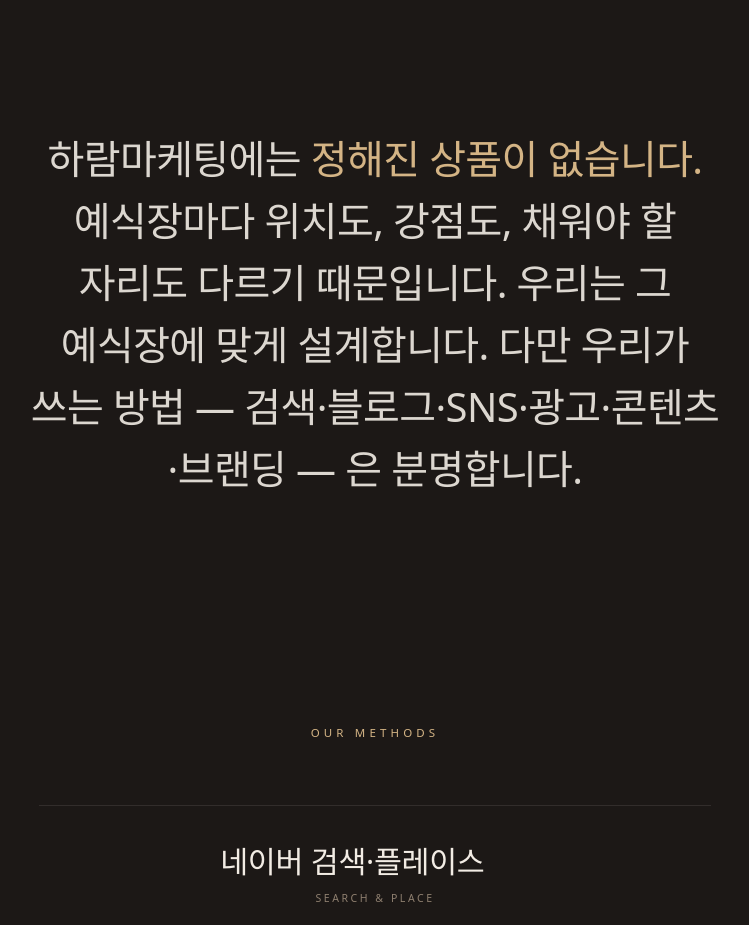
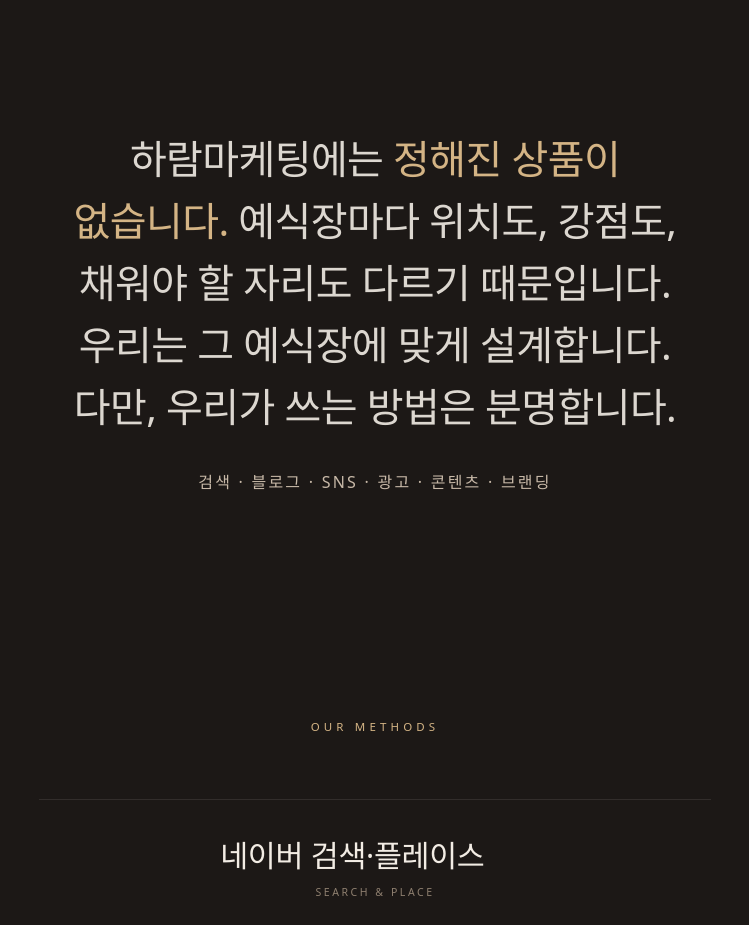
Before and after one commit to gustn0117/haram-marketing, a Next.js app: page /home in a window 1280 px wide. Shown: the part 880-1805 px from the top of the page, without its empty margins (265-1014 px from the left). Built offline with nearby package versions, Linux system fonts and the light colour scheme; a web font is replaced by a local one.

Commit message:
design: 홈 선언문 줄바꿈 정리 — 본문 text-balance로 균형, 채널 목록(검색·블로그·SNS·광고·콘텐츠·브랜딩)을 하단 별도 라인으로 분리해 대시 고아줄 제거

```diff
--- a/app/(site)/home/page.tsx
+++ b/app/(site)/home/page.tsx
@@ -57,11 +57,13 @@ export default function HomePage() {
       <section className="px-6 py-20 md:py-32">
         <Reveal>
           <Container size="narrow" className="text-center">
-            <p className="text-[clamp(1.5rem,3.4vw,2.5rem)] font-light leading-[1.55] tracking-[-0.015em] text-paper/90">
+            <p className="text-balance text-[clamp(1.5rem,3.4vw,2.5rem)] font-light leading-[1.55] tracking-[-0.015em] text-paper/90">
               하람마케팅에는 <span className="text-gold">정해진 상품이 없습니다.</span>{" "}
-              예식장마다 위치도, 강점도, 채워야 할 자리도 다르기 때문입니다.
-              우리는 그 예식장에 맞게 설계합니다. 다만 우리가 쓰는 방법 —
-              검색·블로그·SNS·광고·콘텐츠·브랜딩 — 은 분명합니다.
+              예식장마다 위치도, 강점도, 채워야 할 자리도 다르기 때문입니다. 우리는
+              그 예식장에 맞게 설계합니다. 다만, 우리가 쓰는 방법은 분명합니다.
+            </p>
+            <p className="mt-8 text-sm font-light tracking-[0.14em] text-muted sm:text-base">
+              검색 · 블로그 · SNS · 광고 · 콘텐츠 · 브랜딩
             </p>
           </Container>
         </Reveal>
```
